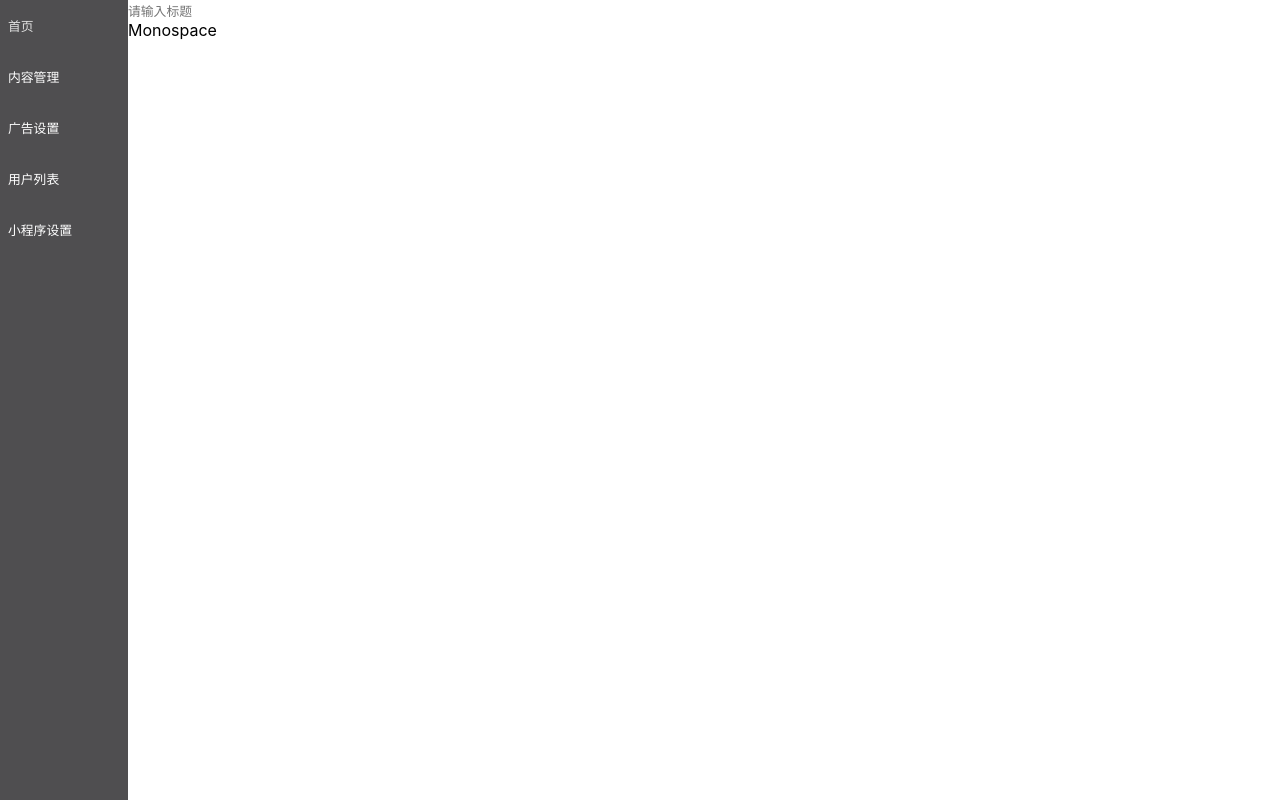
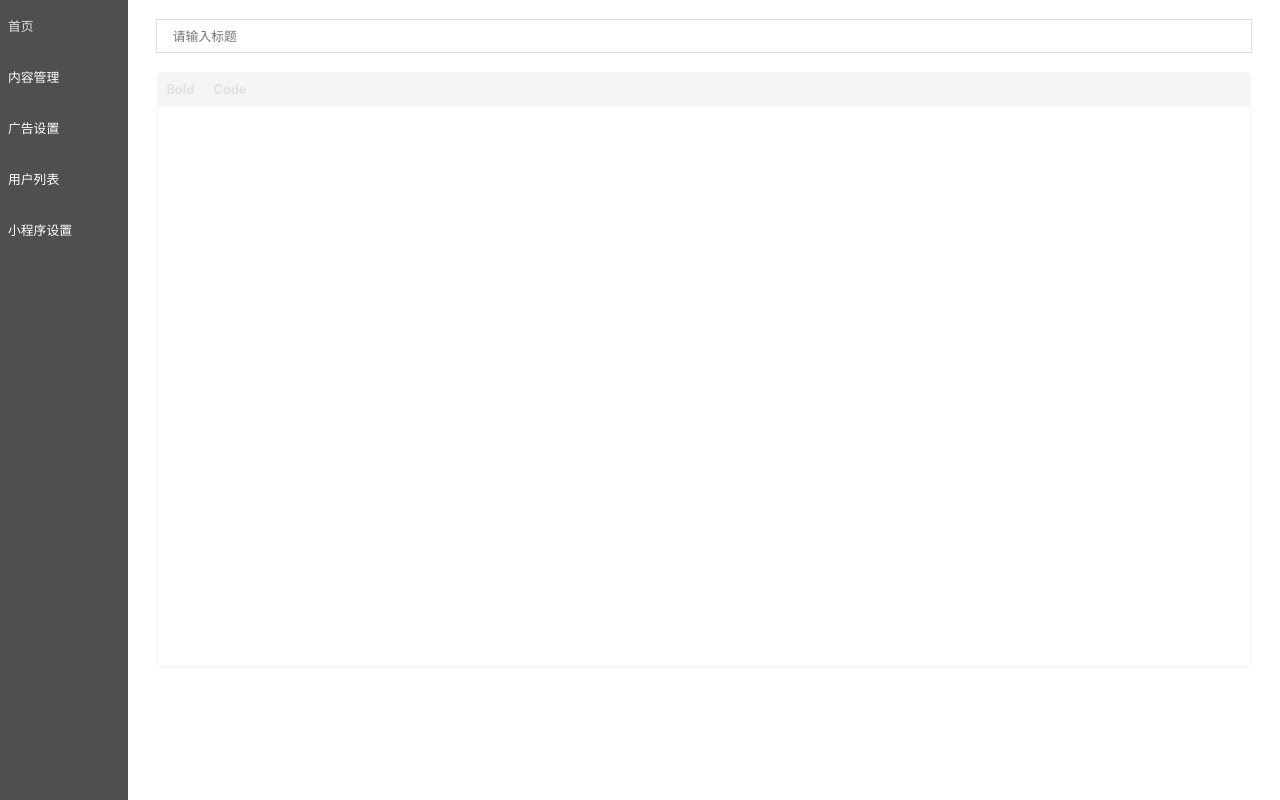
Before and after one commit to 447969163/controlsite, a React (Create React App) app: page /artile in a window 1280 px wide. Built offline with nearby package versions, Linux system fonts and the light colour scheme.

Commit message:
优化editor组件

```diff
--- a/src/components/editor/index.css
+++ b/src/components/editor/index.css
@@ -1,86 +1,35 @@
+
 .editor-control {
-    margin: 3rem auto 0 auto;
-    width: 90%;
-    border: 0.1rem solid #e0e0e0;
+    margin: 0 auto;
+    width: 95%;
+    border-top-left-radius: 0.3rem;
+    border-top-right-radius: 0.3rem;
     box-sizing: border-box;
-}
-.editor-control > span {
-    padding: 0.6rem;
-    display: inline-block;
-    font-size: 0.8rem;
-    cursor: pointer;
+    overflow: hidden;
 }
 .editor-content {
     margin: 0 auto;
-    width: 90%;
-    height: 30rem;
-    border-right: 0.1rem solid #e0e0e0;
-    border-bottom: 0.1rem solid #e0e0e0;
-    border-left: 0.1rem solid #e0e0e0;
+    width: 95%;
+    height: 35rem;
+    border-right: 0.1rem solid #e6e6e669;
+    border-bottom: 0.1rem solid #e6e6e669;
+    border-left: 0.1rem solid#e6e6e669;
     box-sizing: border-box;
+    overflow-y: auto;
 }
-
-/* 自定义编辑器块级样式类 */
-.RichEditor-root {
-    background: #fff;
-    border: 1px solid #ddd;
-    font-family: 'Georgia', serif;
-    font-size: 14px;
-    padding: 15px;
-  }
-
-  .RichEditor-editor {
-    border-top: 1px solid #ddd;
-    cursor: text;
-    font-size: 16px;
-    margin-top: 10px;
-  }
-
-  .RichEditor-editor .public-DraftEditorPlaceholder-root,
-  .RichEditor-editor .public-DraftEditor-content {
-    margin: 0 -15px -15px;
-    padding: 15px;
-  }
-
-  .RichEditor-editor .public-DraftEditor-content {
-    min-height: 100px;
-  }
-
-  .RichEditor-hidePlaceholder .public-DraftEditorPlaceholder-root {
-    display: none;
-  }
-
-  .RichEditor-editor .RichEditor-blockquote {
-    border-left: 5px solid #eee;
-    color: #666;
-    font-family: 'Hoefler Text', 'Georgia', serif;
-    font-style: italic;
-    margin: 16px 0;
-    padding: 10px 20px;
-  }
-
-  .RichEditor-editor .public-DraftStyleDefault-pre {
-    background-color: rgba(0, 0, 0, 0.05);
-    font-family: 'Inconsolata', 'Menlo', 'Consolas', monospace;
-    font-size: 16px;
-    padding: 20px;
-  }
-
-  .RichEditor-controls {
-    font-family: 'Helvetica', sans-serif;
-    font-size: 14px;
-    margin-bottom: 5px;
-    user-select: none;
-  }
-
-  .RichEditor-styleButton {
-    color: #999;
-    cursor: pointer;
-    margin-right: 16px;
-    padding: 2px 0;
-    display: inline-block;
-  }
-
-  .RichEditor-activeButton {
-    color: #5890ff;
-  }
+.inline-style-control {
+  width: 100%;
+  background-color: #e6e6e669;
+  box-sizing: border-box;
+}
+.inline-style-control > span {
+  padding: 0.6rem;
+  display: inline-block;
+  font-size: 0.8rem;
+  cursor: pointer;
+  font-weight: bold;
+  color: #e0e0e0;
+}
+.inline-style-control > span:hover {
+  color: #585353;
+}
--- a/src/components/editor/index.js
+++ b/src/components/editor/index.js
@@ -1,19 +1,26 @@
-import React, { Component } from 'react';
+import React, { Component, Fragment } from 'react';
 import { Editor, EditorState, RichUtils } from 'draft-js';
 import "draft-js/dist/Draft.css";
-import styles from './index.css'
+import './index.css'
 // 定义按钮内容及绑定的style模块
 const styleDefinedMap = [
-    { label: 'Monospace', style: 'code' },
+    { label: 'Bold', style: 'bold' },
+    { label: 'Code', style: 'code' }
 ];
 // style模块配置
 const styleMap = {
     code: {
-        backgroundColor: 'rgba(0, 0, 0, 0.05)',
+        backgroundColor: 'rgb(10 9 9 / 10%)',
         fontFamily: '"Inconsolata", "Menlo", "Consolas", monospace',
-        fontSize: 16,
-        padding: 2,
+        fontSize: '0.8rem',
+        padding: '0.2rem 0.4rem',
+        borderRadius: '0.1rem'
     },
+    bold: {
+        fontWeight: 'bold'
+    },
+
+
 };
 // 按钮控件组件
 class InlineStyleControls extends Component {
@@ -21,15 +28,15 @@ class InlineStyleControls extends Component {
         super(props)
     }
     // 样式切换处理函数
-    onToggle(e,style) {
+    onToggle(e, style) {
         e.preventDefault();
         this.props.onToggle(style);
     };
     render() {
         return (
-            <div className={styles["RichEditor-controls"]}>
+            <div className="inline-style-control">
                 {styleDefinedMap.map(item =>
-                    <span key={item.label} onClick={($event)=>{this.onToggle($event,item.style)}}>
+                    <span key={item.label} onClick={($event) => { this.onToggle($event, item.style) }}>
                         {item.label}
                     </span>
                 )}
@@ -58,12 +65,14 @@ export default class MyEditor extends React.Component {
     render() {
         const { editorState } = this.state;
         return (
-            <div>
-                <InlineStyleControls
-                    editorState={editorState}
-                    onToggle={this.toggleInlineStyle}
-                />
-                <div>
+            <Fragment>
+                <div className="editor-control">
+                    <InlineStyleControls
+                        editorState={editorState}
+                        onToggle={this.toggleInlineStyle}
+                    />
+                </div>
+                <div className="editor-content">
                     <Editor
                         customStyleMap={styleMap}
                         editorState={editorState}
@@ -71,7 +80,8 @@ export default class MyEditor extends React.Component {
                         spellCheck={true}
                     />
                 </div>
-            </div>
+            </Fragment>
+
         );
     }
 }
--- a/src/pages/artitle/index.css
+++ b/src/pages/artitle/index.css
@@ -6,3 +6,15 @@
 .article-content {
     flex: 90;
 }
+.title-editor {
+    margin: 1.2rem auto;
+    width: 95%;
+    height: 2rem;
+    border: 0.1rem solid #e0e0e0;
+}
+.title-editor > input[type='text'] {
+    padding: 0.2rem 1rem;
+    width: 100%;
+    height: 100%;
+    border-radius: 0.2rem;
+}
--- a/src/pages/artitle/index.js
+++ b/src/pages/artitle/index.js
@@ -12,7 +12,7 @@ export default class Article extends Component {
                 <div className="article-container">
                     <Menu />
                     <div className="article-content">
-                        <div className="title">
+                        <div className="title-editor">
                             <input type="text" placeholder="请输入标题"/>
                         </div>
 
```
Also changed, not shown: 1 other file (tests, documents, lock files or other folders).
